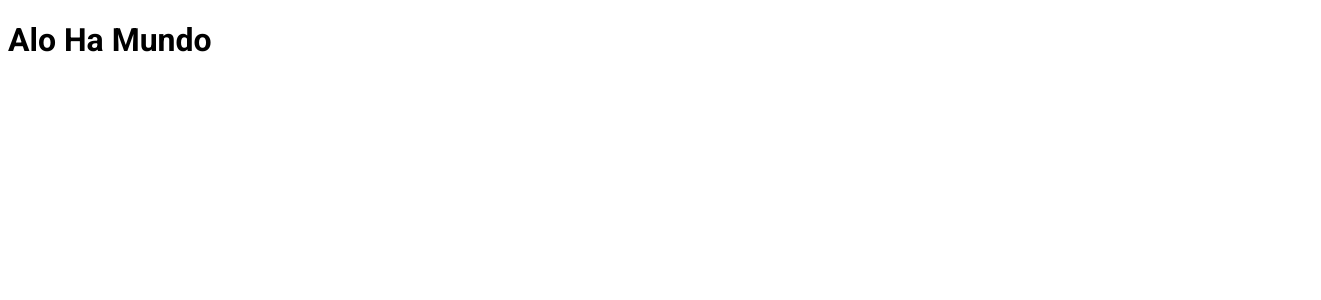
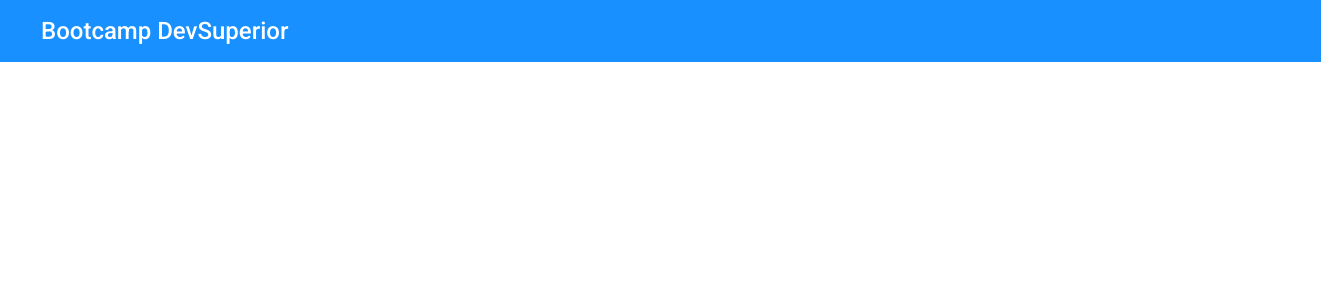
Before and after one commit to tarcnux/github-user-search, a React (Create React App) app: page / in a window 1280 px wide. Shown: the top 300 px of the page, 1321 px wide, since content can reach past the window. Built offline with nearby package versions, Linux system fonts and the light colour scheme.

Commit message:
Navbar component

```diff
--- a/src/App.tsx
+++ b/src/App.tsx
@@ -1,8 +1,11 @@
+import Navbar from 'Components/Navbar';
 import React from 'react';
 import './app.scss';
 
 const App = () => {
-    return <h1>Alo Ha Mundo</h1>
+    return (
+        <Navbar />
+    );
 }
 
 export default App;
--- /dev/null
+++ b/src/Components/Navbar/index.tsx
@@ -0,0 +1,12 @@
+import React from 'react';
+import './styles.scss';
+
+const Navbar = () => (
+    <nav>
+        <a href="/">
+            <p>Bootcamp DevSuperior</p>
+        </a>
+    </nav>
+);
+
+export default Navbar;
--- /dev/null
+++ b/src/Components/Navbar/styles.scss
@@ -0,0 +1,16 @@
+nav {
+    width       : 100%;
+    height      : 62px;
+    background  : #1890FF;
+    display     : flex;
+    align-items : center;
+    padding-left: 41px;
+}
+
+nav p {
+    font-style : normal;
+    font-weight: 500;
+    font-size  : 24px;
+    line-height: 32px;
+    color      : white;
+}
--- a/src/app.scss
+++ b/src/app.scss
@@ -2,4 +2,14 @@
 
 * {
     font-family: 'Roboto', sans-serif;
+    margin: 0;
+    padding: 0;
 }
+
+a {
+    text-decoration: none;
+
+    &:hover {
+        text-decoration: none;
+    }
+}
--- a/tsconfig.json
+++ b/tsconfig.json
@@ -1,5 +1,6 @@
 {
   "compilerOptions": {
+    "baseUrl": "./src",
     "target": "es5",
     "lib": [
       "dom",
```
